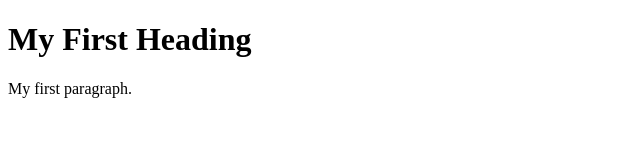
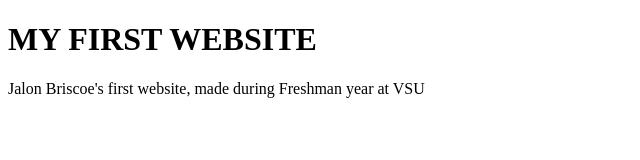
Before and after one commit to JBRI8933/JBRI8933.github.io, a plain HTML site: page index.html in a window 1280 px wide. Shown: the whole page, without its empty margins (0-640 px from the left). Drawn offline with Linux system fonts and the light colour scheme.

Commit message:
Update index.html

```diff
--- a/index.html
+++ b/index.html
@@ -2,8 +2,8 @@
 <html>
 <body>
 
-<h1>My First Heading</h1>
-<p>My first paragraph.</p>
+<h1>MY FIRST WEBSITE</h1>
+<p>Jalon Briscoe's first website, made during Freshman year at VSU</p>
 
 </body>
 </html>
```
